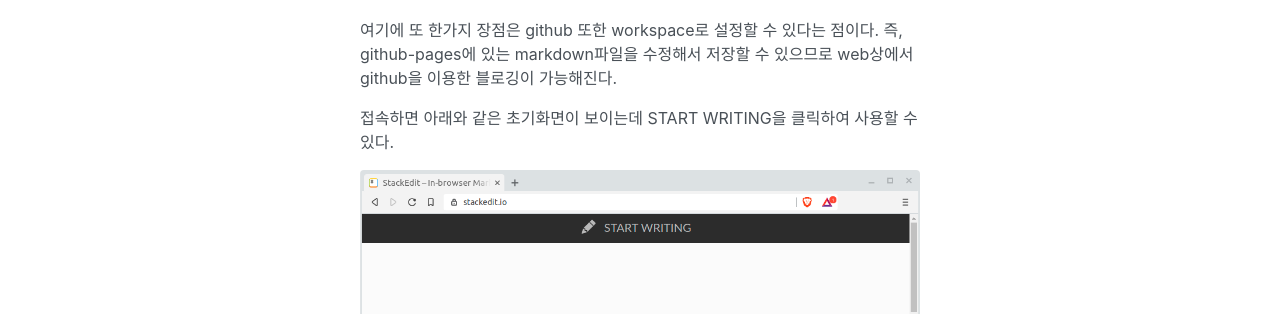
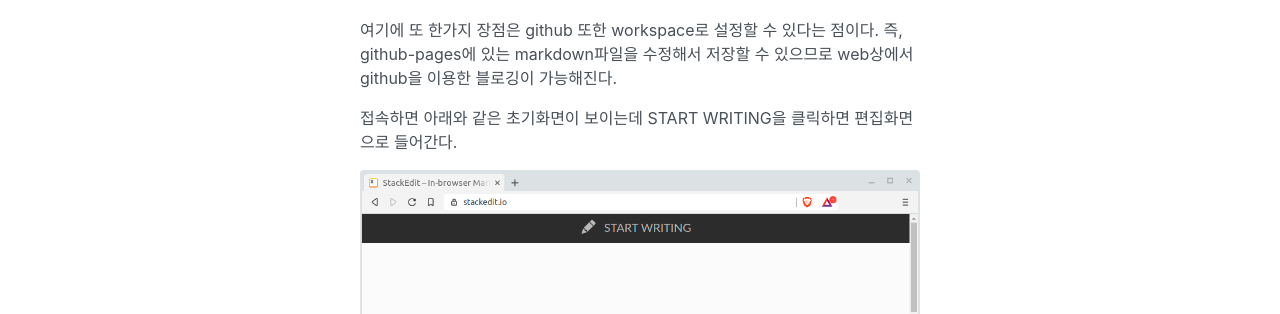
Before and after one commit to nyaooooong/nyaooooong.github.io, a Jekyll site: the page built from _posts/2020-06-03-1.md, in a window 1280 px wide and 900 px high. Shown: the part 320-634 px from the top of the window. Built offline with Jekyll 4.4.1, drawn with Linux system fonts in a browser that asks for light colours; part of the change alters nothing that is shown; some of the changed text lies outside the part shown.

Commit message:
_posts/2020-06-03-1.md updated from https://stackedit.io/

```diff
--- a/_posts/2020-06-03-1.md
+++ b/_posts/2020-06-03-1.md
@@ -13,9 +13,11 @@ published: true
 
 여기에 또 한가지 장점은 github 또한 workspace로 설정할 수 있다는 점이다. 즉, github-pages에 있는 markdown파일을 수정해서 저장할 수 있으므로 web상에서 github을 이용한 블로깅이 가능해진다.
 
-접속하면 아래와 같은 초기화면이 보이는데 START WRITING을 클릭하여 사용할 수 있다.
+접속하면 아래와 같은 초기화면이 보이는데 START WRITING을 클릭하면 편집화면으로 들어간다.
 
 ![01](/assets/img/2020-06-03-1.stackedit01.png)
+
+아래의 편집화면에서 오른쪽 위의 사각형을 눌러주면 메뉴가 나오는데 여기서
 
 ![02](/assets/img/2020-06-03-1.stackedit02.png)
 
@@ -27,6 +29,6 @@ published: true
 
 > Written with [StackEdit](https://stackedit.io/)
 <!--stackedit_data:
-eyJoaXN0b3J5IjpbLTU1MTI2MjA0MSw2MDc1NTcwNjAsLTY3MT
-IxOTYzMiwtMTYyOTIyMzE0MV19
+eyJoaXN0b3J5IjpbMTM4MTEwNTM1NSwtNTUxMjYyMDQxLDYwNz
+U1NzA2MCwtNjcxMjE5NjMyLC0xNjI5MjIzMTQxXX0=
 -->
```
